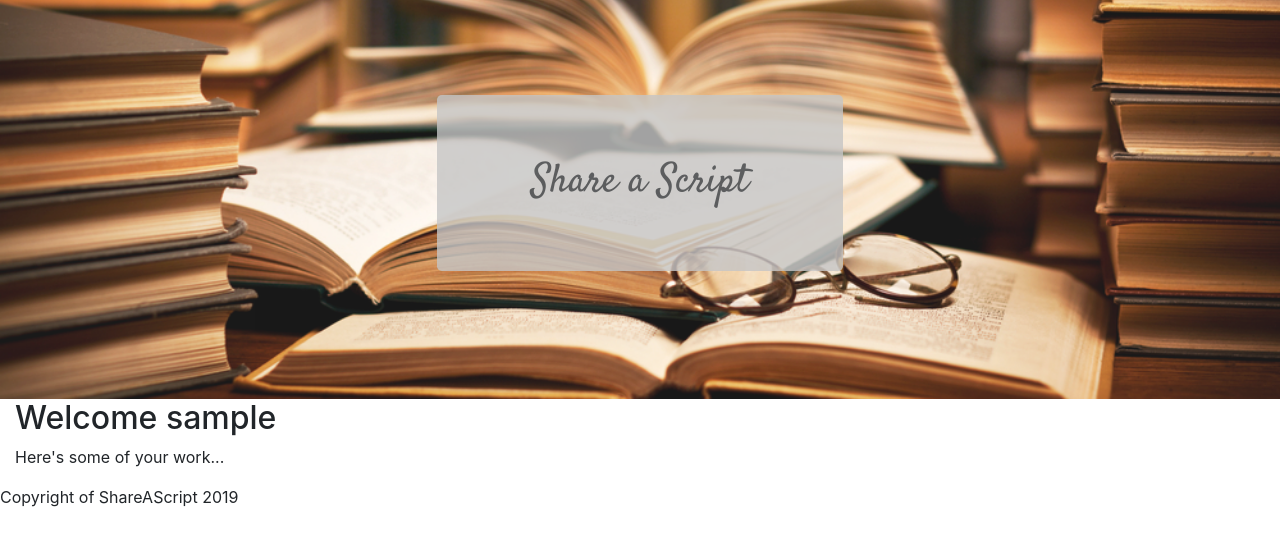
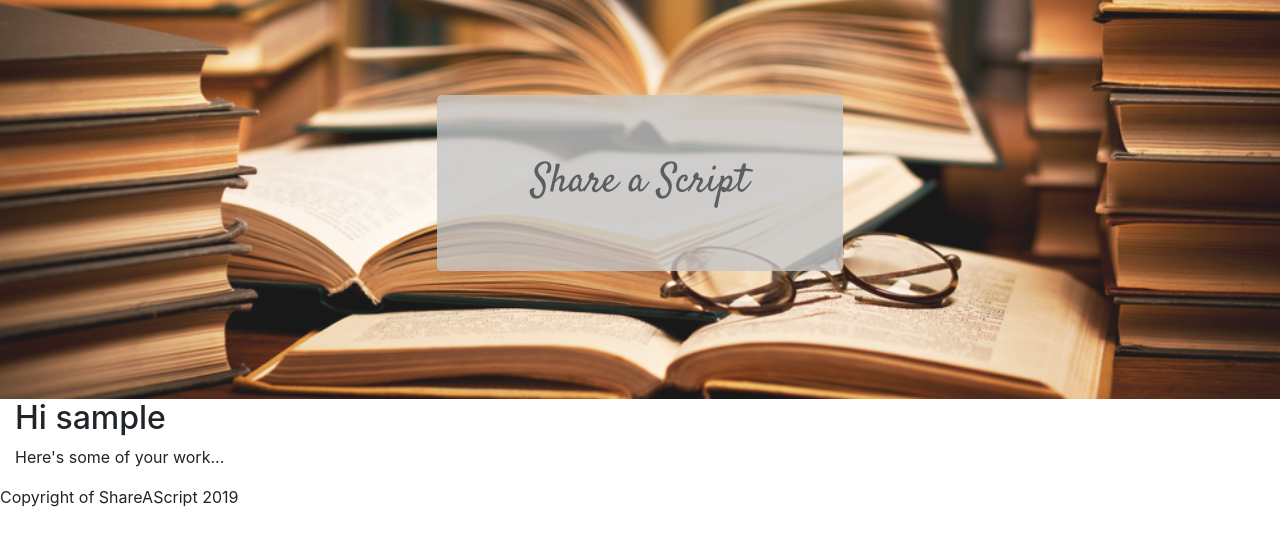
Before and after one commit to Seabhac-94/share_a_script, a Flask app: page /my_account in a window 1280 px wide. Shown: the part 57-603 px from the top of the page. Run offline with Flask 2, Linux system fonts and the light colour scheme; the visitor is signed in with stand-in values (Sample User, id 1); data that the repository does not hold is empty; some libraries are stand-ins or nearby versions; some web fonts are replaced.

Commit message:
merged welcomeback.html and welcome.html, deleted welcomeback.html and created username in session for welcome.html

```diff
--- a/app.py
+++ b/app.py
@@ -35,7 +35,7 @@ def login():
         if login_user:
             if bcrypt.hashpw(request.form['pass'].encode('utf-8'), login_user['password']) == login_user['password']:
                 session['username'] = request.form['username']
-                return redirect(url_for('welcome_back'))
+                return redirect(url_for('welcome'))
             else:
                 flash("Incorrect username/password")
     return render_template('login.html')
@@ -43,9 +43,10 @@ def login():
 """
 Welcome back page render
 """
-@app.route('/welcome_back')
-def welcome_back():
-    return render_template('welcomeback.html')
+@app.route('/welcome')
+def welcome():
+    username = session["username"]
+    return render_template('welcome.html', username=username)
 
 """
 Register Users to Site
@@ -60,7 +61,7 @@ def register():
             hashpass = bcrypt.hashpw(request.form['pass'].encode('utf-8'), bcrypt.gensalt())
             users.insert_one({'first_name' : request.form['first_name'], 'last_name' : request.form['last_name'], 'username' : request.form['username'], 'password' : hashpass})
             session['username'] = request.form['username']
-            return render_template('welcome.html')
+            return redirect('welcome.html')
         else:
             flash("Username already taken!")
     return render_template('signup.html')
--- a/templates/my_account.html
+++ b/templates/my_account.html
@@ -1,7 +1,7 @@
 {% extends 'base.html' %}
 {% block content %}
 
-<h2>Welcome {{ username }}</h2>
+<h2>Hi {{ username }}</h2>
 
 <p>Here's some of your work...</p>
 {% for my_script in scripts %}
--- a/templates/welcome.html
+++ b/templates/welcome.html
@@ -3,8 +3,8 @@
 
 <div class="row about-us py-4">
     <div class="col-md-6 offset-md-3 text-center">
-        <h2 class="main-heading sub-heading">Welcome!</h2>
-        <p class='second-font'>Thanks for joining.
+        <h2 class="main-heading sub-heading">Welcome {{ username }}</h2>
+        <p class='second-font'>Thanks for coming.
             Here at Share a Script, our mission is to encourage up-and-coming writers to share their work with the
             world. If you're ready to share your work then click on "Share my Story" or if you want to have a look at
             some other work by other artists, head on over to "View Scripts"
```
Also changed, not shown: templates/welcomeback.html (deleted, +0 -34 lines).
